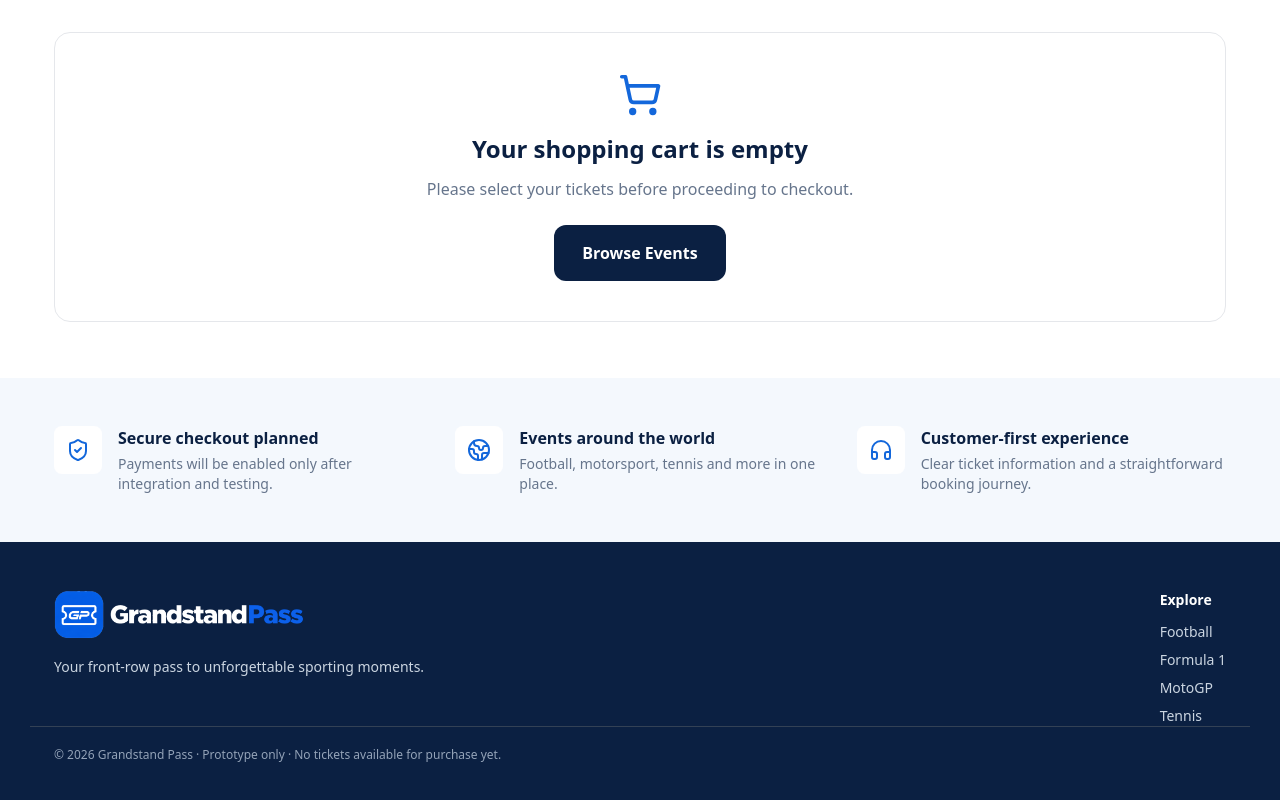
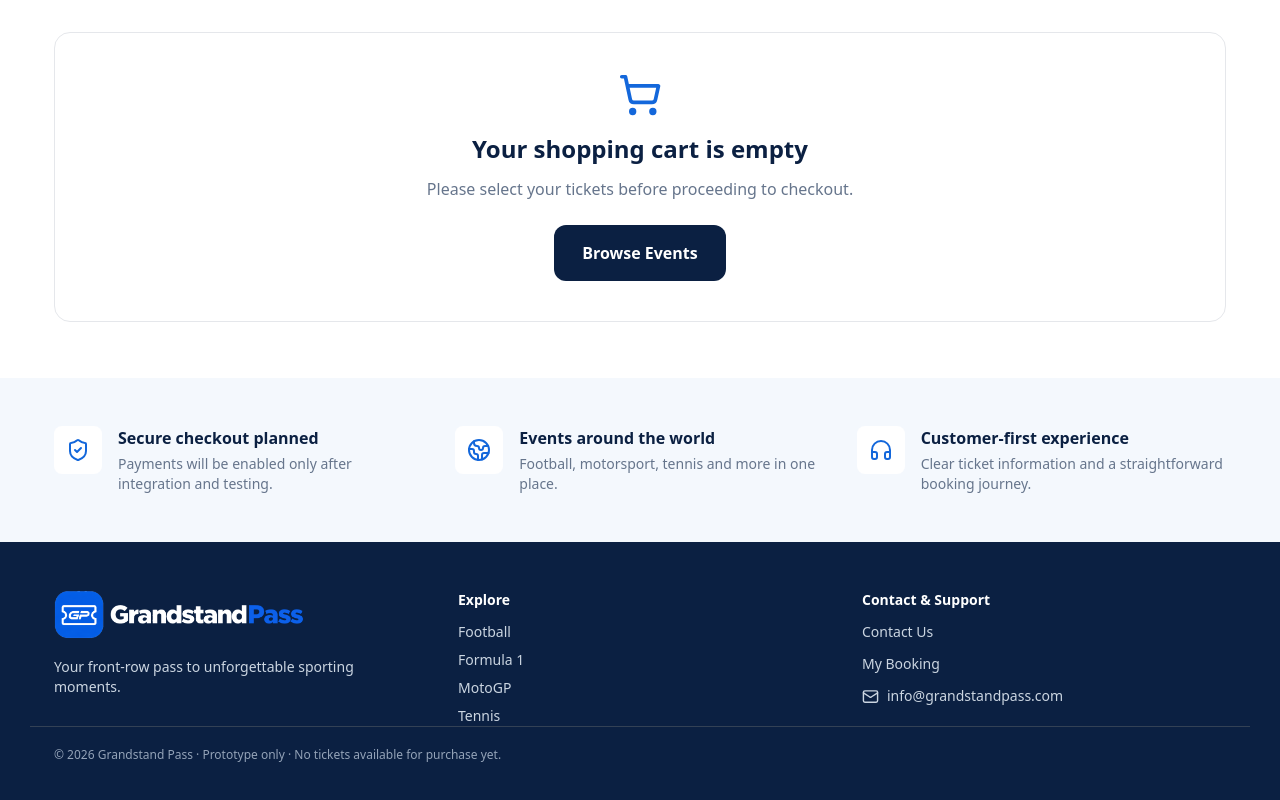
Before and after one commit to gpmotorsporttours-ai/GrandstandPass, a Next.js app: page /checkout in a window 1280 px wide. Shown: the part 388-1188 px from the top of the page. Built offline with nearby package versions, Linux system fonts and the light colour scheme.

Commit message:
Add Contact & Support section to footer

```diff
--- a/components/Footer.tsx
+++ b/components/Footer.tsx
@@ -5,6 +5,7 @@ import {
   ShieldCheck,
   Globe2,
   Headphones,
+  Mail,
 } from 'lucide-react';
 
 export default function Footer() {
@@ -21,7 +22,8 @@ export default function Footer() {
                 Secure checkout planned
               </h3>
               <p className="text-sm muted mt-1">
-                Payments will be enabled only after integration and testing.
+                Payments will be enabled only after
+                integration and testing.
               </p>
             </div>
           </div>
@@ -35,7 +37,8 @@ export default function Footer() {
                 Events around the world
               </h3>
               <p className="text-sm muted mt-1">
-                Football, motorsport, tennis and more in one place.
+                Football, motorsport, tennis and more
+                in one place.
               </p>
             </div>
           </div>
@@ -49,7 +52,8 @@ export default function Footer() {
                 Customer-first experience
               </h3>
               <p className="text-sm muted mt-1">
-                Clear ticket information and a straightforward booking journey.
+                Clear ticket information and a
+                straightforward booking journey.
               </p>
             </div>
           </div>
@@ -57,7 +61,7 @@ export default function Footer() {
       </section>
 
       <footer className="bg-navy text-white py-12">
-        <div className="container-wide flex flex-col md:flex-row justify-between gap-8">
+        <div className="container-wide grid grid-cols-1 md:grid-cols-3 gap-10">
           <div>
             <Link
               href="/"
@@ -75,7 +79,8 @@ export default function Footer() {
             </Link>
 
             <p className="text-slate-300 text-sm mt-3 max-w-sm">
-              Your front-row pass to unforgettable sporting moments.
+              Your front-row pass to unforgettable
+              sporting moments.
             </p>
           </div>
 
@@ -83,25 +88,79 @@ export default function Footer() {
             <p className="font-bold text-white mb-3">
               Explore
             </p>
+
             <div className="grid gap-2">
-              <Link href="/football">
+              <Link
+                href="/football"
+                className="hover:text-white transition-colors"
+              >
                 Football
               </Link>
-              <Link href="/sport/formula-1">
+
+              <Link
+                href="/sport/formula-1"
+                className="hover:text-white transition-colors"
+              >
                 Formula 1
               </Link>
-              <Link href="/sport/motogp">
+
+              <Link
+                href="/sport/motogp"
+                className="hover:text-white transition-colors"
+              >
                 MotoGP
               </Link>
-              <Link href="/sport/tennis">
+
+              <Link
+                href="/sport/tennis"
+                className="hover:text-white transition-colors"
+              >
                 Tennis
               </Link>
+            </div>
+          </div>
+
+          <div className="text-sm text-slate-300">
+            <p className="font-bold text-white mb-3">
+              Contact &amp; Support
+            </p>
+
+            <div className="grid gap-3">
+              <Link
+                href="/contact"
+                className="hover:text-white transition-colors"
+              >
+                Contact Us
+              </Link>
+
+              <Link
+                href="/my-booking"
+                className="hover:text-white transition-colors"
+              >
+                My Booking
+              </Link>
+
+              <a
+                href="mailto:info@grandstandpass.com"
+                className="inline-flex items-center gap-2 hover:text-white transition-colors break-all"
+              >
+                <Mail
+                  size={17}
+                  aria-hidden="true"
+                  className="shrink-0"
+                />
+                info@grandstandpass.com
+              </a>
             </div>
           </div>
         </div>
 
         <div className="container-wide border-t border-slate-700 mt-8 pt-5 text-xs text-slate-400">
-          © {new Date().getFullYear()} Grandstand Pass · Prototype only · No tickets available for purchase yet.
+          © {new Date().getFullYear()} Grandstand Pass
+          {' · '}
+          Prototype only
+          {' · '}
+          No tickets available for purchase yet.
         </div>
       </footer>
     </>
```
